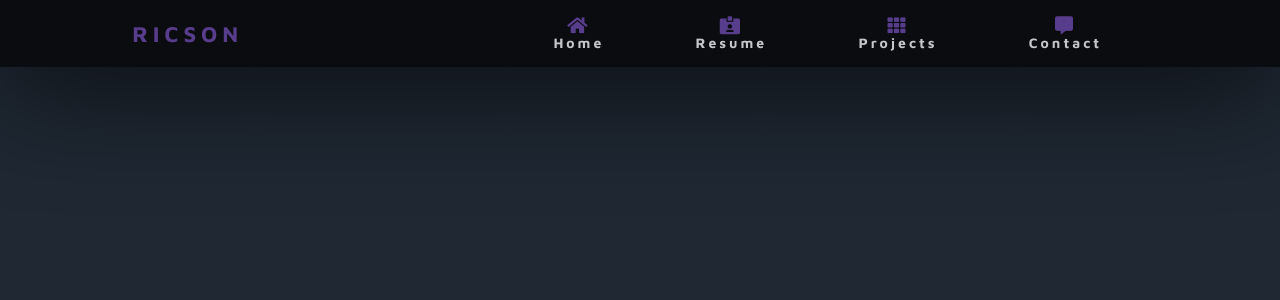
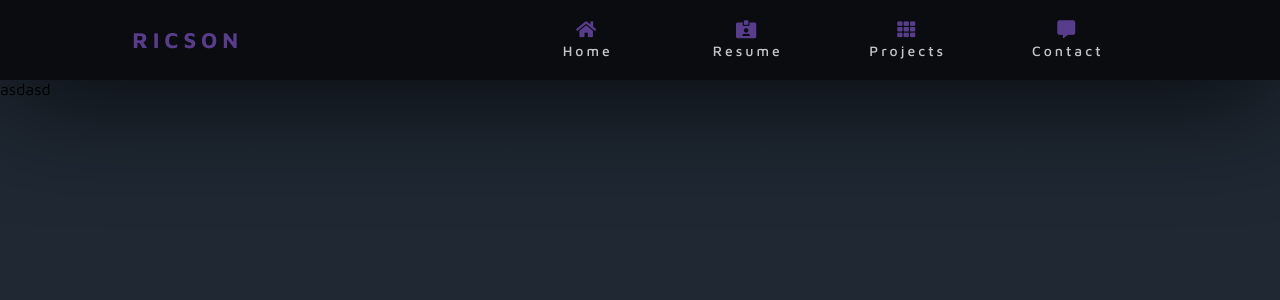
Before and after one commit to ricsonl/portfolio, a React (Create React App) app: page / in a window 1280 px wide. Shown: the top 300 px of the page. Built offline with nearby package versions, Linux system fonts and the light colour scheme; the HTML template or start-up script is replaced by a standard one.

Commit message:
css changes

```diff
--- a/src/App.css
+++ b/src/App.css
@@ -14,8 +14,8 @@
 }
 
 body {
-  width: 100vw;
-  height: 100vh;
+  width: 100%;
+  height: 100%;
   background: var(--grey);
   -webkit-font-smoothing: antialiased;
 }
--- a/src/components/Home/index.tsx
+++ b/src/components/Home/index.tsx
@@ -7,6 +7,7 @@ const Home = () => {
     return (
         <div>
             <Navbar />
+            asdasd
         </div>
     )
 }
--- a/src/components/Navbar/index.tsx
+++ b/src/components/Navbar/index.tsx
@@ -20,28 +20,40 @@ const Navbar = () => {
             </div>
             <ul className="nav-links">
                 <li>
-                    <a href="#">
-                        <i className="fas fa-home"></i>
-                        Home
-                    </a>
+                    <button>
+                        <div>
+                            <i className="fas fa-home"></i>
+                            <p>Home</p>
+                        </div>
+                    </button>
+                    <div className="border"></div>
                 </li>
                 <li>
-                    <a href="#">
-                        <i className="fas fa-id-card-alt"></i>
-                        Resume
-                    </a>
+                    <button>
+                        <div>
+                            <i className="fas fa-id-card-alt"></i>
+                            <p>Resume</p>
+                        </div>
+                    </button>
+                    <div className="border"></div>
                 </li>
                 <li>
-                    <a href="#">
-                        <i className="fas fa-th"></i>
-                        Projects
-                    </a>
+                    <button>
+                        <div>
+                            <i className="fas fa-th"></i>
+                            <p>Projects</p>
+                        </div>
+                    </button>
+                    <div className="border"></div>
                 </li>
                 <li>
-                    <a href="#">
-                        <i className="fas fa-comment-alt"></i>
-                        Contact
-                    </a>
+                    <button>
+                        <div>
+                            <i className="fas fa-comment-alt"></i>
+                            <p>Contact</p>
+                        </div>
+                    </button>
+                    <div className="border"></div>
                 </li>
             </ul>
             <div className="more" onClick={() => toggleNav()} >
--- a/src/components/Navbar/styles.css
+++ b/src/components/Navbar/styles.css
@@ -2,7 +2,8 @@ nav{
     display: flex;
     justify-content: space-around;
     align-items: center;
-    min-height: 8vh;
+    width: 100%;
+    height: 80px;
     background-color: var(--black);
     box-shadow: 0px 5px 120px;
     -webkit-tap-highlight-color: transparent;
@@ -17,46 +18,72 @@ nav{
 }
 
 .cover{
+    visibility: hidden;
     position: absolute;
-    z-index: -1;
-    width: 100vw;
-    height: 92vh;
-    top: 8vh;
+    width: 100%;
+    height: calc(100vh - 80px);
+    top: 80px;
     opacity: 0;
     background-color: var(--black);
-    transition: opacity .3s ease-out;
+    transition: opacity .2s ease-out, visibility .2s;
 }
 
 .nav-links{
     z-index: 1;
     display: flex;
-    justify-content: space-around;
+    align-items: center;
     width: 50%;
-    min-height: 8vh;
+    height: 100%;
 }
 .nav-links li{
     display: flex;
-    align-items: center;
-    list-style: none;
-    margin: 2vh auto;
-}
-.nav-links a{
-    display: flex;
-    height: 100%;
     flex-direction: column;
     align-items: center;
+    justify-content: flex-end;
+    list-style: none;
+    width: 100%;
+    height: 100%;
+}
+
+.nav-links li .border{
+    border-bottom: 2px solid var(--blue);
+    width: 0;
+    height: 0;
+    transition: width .1s ease-out;
+}
+
+.nav-links li button{
+    cursor: pointer;
+
+    background: transparent;
+    outline: none;
+    border: 0;
+
+    display: flex;
+    align-items: center;
+    justify-content: center;
+
+    letter-spacing: 3px;
+    font-size: 14px;
+    color: var(--white);
+    font-weight: 500;
+
+    height: 100%;
+    width: 100%;
+}
+
+.nav-links li button div{
+    height: 50%;
+    width: 100%;
+    display: flex;
+    flex-direction: column;
     justify-content: space-between;
-    text-decoration: none;
-    color: var(--white);
-    letter-spacing: 3px;
-    font-weight: bold;
-    font-size: 14px;
 }
+
 .nav-links i{
     color: var(--purple);
     font-size: 18px;
 }
-
 .more{
     border: 0;
     display: none;
@@ -66,14 +93,22 @@ nav{
 }
 
 @media (hover: hover){
-    .nav-links *{
-        transition: transform .3s ease, color .3s ease;
+    .nav-links button *{
+        transition: transform .3s ease,
+                    color .3s ease,
+                    background-color .3s ease;
     }
-    .nav-links a:hover {
-        transform: scale(1.2);
+    .nav-links button:hover{
+        background-color: var(--grey);
     }
-    .nav-links a:hover i{
-        transform: rotateZ(-10deg);
+    .nav-links button:hover ~ .border{
+        width: 100%;
+    }
+    .nav-links button:hover p{
+        transform: scale(1.15);
+    }
+    .nav-links button:hover i{
+        transform: rotateY(360deg);
         color: var(--blue);
     }
 }
@@ -81,11 +116,11 @@ nav{
     .nav-links *{
         transition: transform .3s ease, color .3s ease;
     }
-    .nav-links a:active {
-        transform: scale(1.2);
+    .nav-links button:active p{
+        transform: scale(1.15);
     }
-    .nav-links a:active i{
-        transform: rotateZ(-10deg);
+    .nav-links button:active i{
+        transform: rotateY(360deg);
         color: var(--blue);
     }
 }
@@ -106,33 +141,34 @@ nav{
     .nav-links{
         position: absolute;
         right: 0px;
-        top: 8vh;
-        height: 92vh;
+        top: 80px;
+        height: calc(100vh - 80px);
         width: 50%;
         background-color: var(--black);
         display: flex;
         flex-direction: column;
         align-items: center;
-        justify-content: space-around;
+        justify-content: flex-start;
         transform: translateX(100%);
         transition: transform .3s ease-out;
     }
     .nav-links li{
-        width: 50%;
+        height: 100%;
+        width: 100% !important;
+    }
+    .nav-links li button div{
+        flex-direction: row;
+        align-items: center;
+        width: 45%;
     }
     .nav-links i{
         font-size: 22px;
     }
-    .nav-links a{
+    .nav-links button{
+        flex-direction: row !important;
+        justify-content: space-around !important;
         width: 100%;
         height: 100%;
-        flex-direction: row;
-        align-items: center;
-        justify-content: space-around;
-        text-decoration: none;
-        color: var(--white);
-        letter-spacing: 3px;
-        font-weight: bold;
         font-size: 16px;
     }
     .more i{
@@ -146,7 +182,7 @@ nav{
     }
     .nav-active ~ .cover{
         opacity: .8;
-        z-index: 0;
+        visibility: visible;
     }
     .more{
         display: block;
@@ -155,8 +191,8 @@ nav{
     }
 }
 
-@media screen and (max-width:650px){
-    .nav-links li{
-        width: 60%;
+@media screen and (max-width:610px){
+    .nav-links li button div{
+        width: 55%;
     }
 }
```
